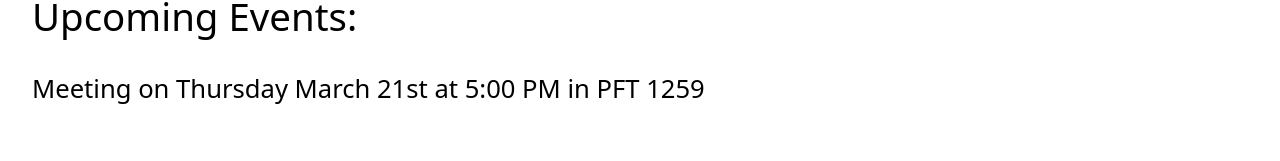
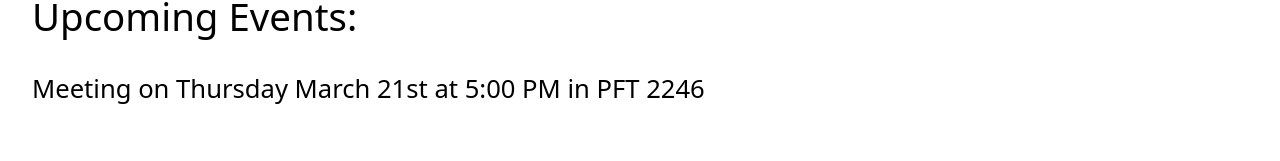
Before and after one commit to LSU-Electronics-Design-Club/website, a React (Vite) app: page /events in a window 1280 px wide. Shown: the part 121-282 px from the top of the page. Built offline with nearby package versions, Linux system fonts and the light colour scheme.

Commit message:
updated location of meeting

```diff
--- a/src/Events.tsx
+++ b/src/Events.tsx
@@ -3,7 +3,7 @@ const Events = () => {
     <div className="p-8">
       <h2>Upcoming Events:</h2>
       <h4 className="mt-8">
-        Meeting on Thursday March 21st at 5:00 PM in PFT 1259
+        Meeting on Thursday March 21st at 5:00 PM in PFT 2246
       </h4>
     </div>
   );
```
